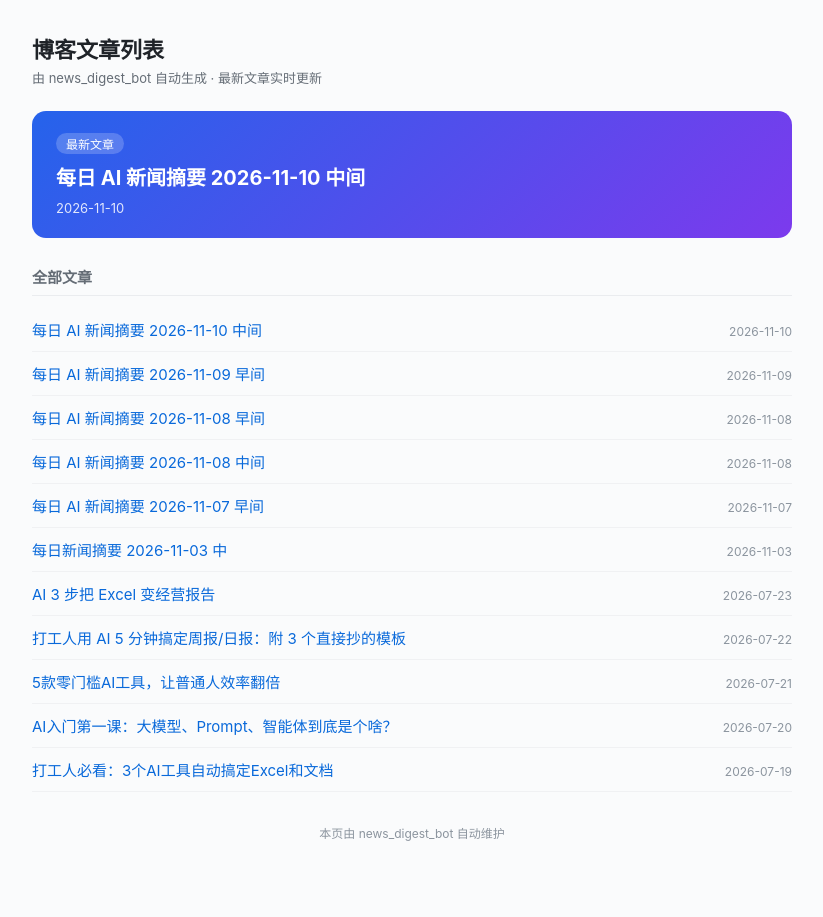
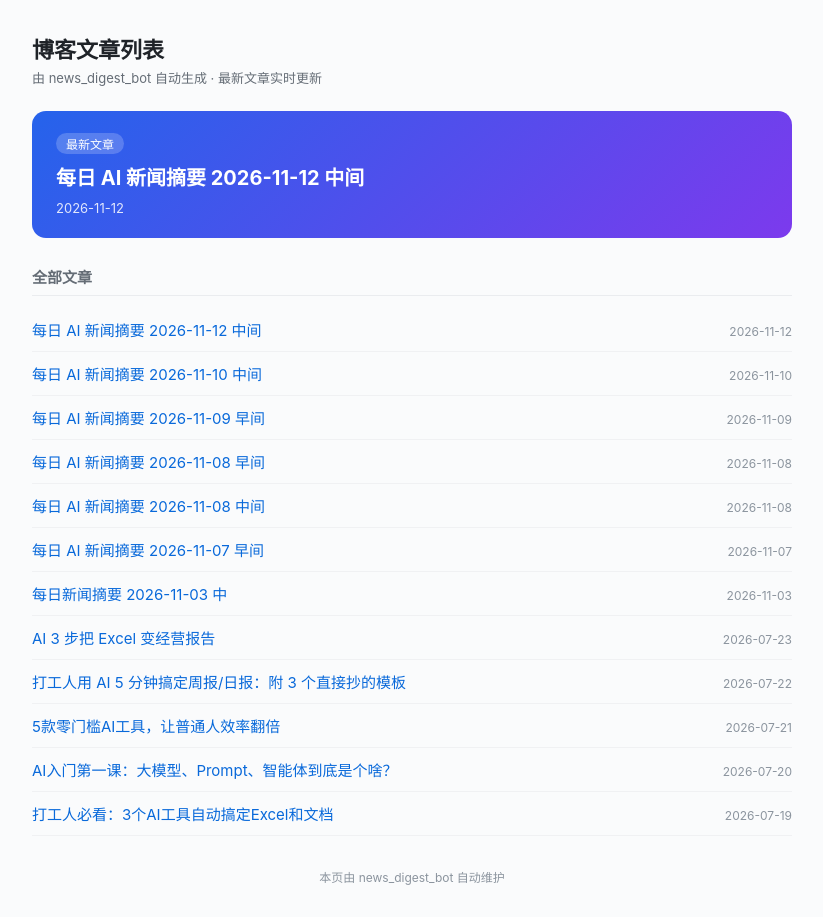
Before and after one commit to xiaoxiaoxiacom/xiaoxiaoxiacom.github.io, a Jekyll site: the page index.html, which Jekyll copies as it is, in a window 1280 px wide. Shown: the whole page, without its empty margins (228-1051 px from the left). Built offline with Jekyll 4.4.1, drawn with Linux system fonts in a browser that asks for light colours.

Commit message:
auto: update index.html

```diff
--- a/index.html
+++ b/index.html
@@ -28,11 +28,12 @@
 
     <section class="hero">
       <div class="tag">最新文章</div>
-      <a class="hero-link" href="https://ai.miki.vip/2026/11/10/ai-news-2026-11-10-noon/">每日 AI 新闻摘要 2026-11-10 中间</a>
-      <div class="hero-date">2026-11-10</div>
+      <a class="hero-link" href="https://ai.miki.vip/2026/11/12/ai-news-2026-11-12-noon/">每日 AI 新闻摘要 2026-11-12 中间</a>
+      <div class="hero-date">2026-11-12</div>
     </section>
   <h2>全部文章</h2>
   <ul>
+      <li><a href="https://ai.miki.vip/2026/11/12/ai-news-2026-11-12-noon/">每日 AI 新闻摘要 2026-11-12 中间</a><span class="date">2026-11-12</span></li>
       <li><a href="https://ai.miki.vip/2026/11/10/ai-news-2026-11-10-noon/">每日 AI 新闻摘要 2026-11-10 中间</a><span class="date">2026-11-10</span></li>
       <li><a href="https://ai.miki.vip/2026/11/09/ai-news-2026-11-09-morning/">每日 AI 新闻摘要 2026-11-09 早间</a><span class="date">2026-11-09</span></li>
       <li><a href="https://ai.miki.vip/2026/11/08/ai-news-2026-11-08-morning/">每日 AI 新闻摘要 2026-11-08 早间</a><span class="date">2026-11-08</span></li>
```
